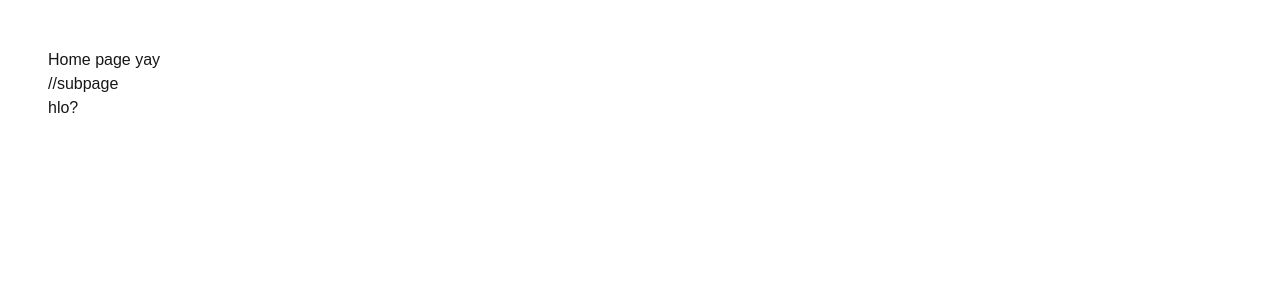
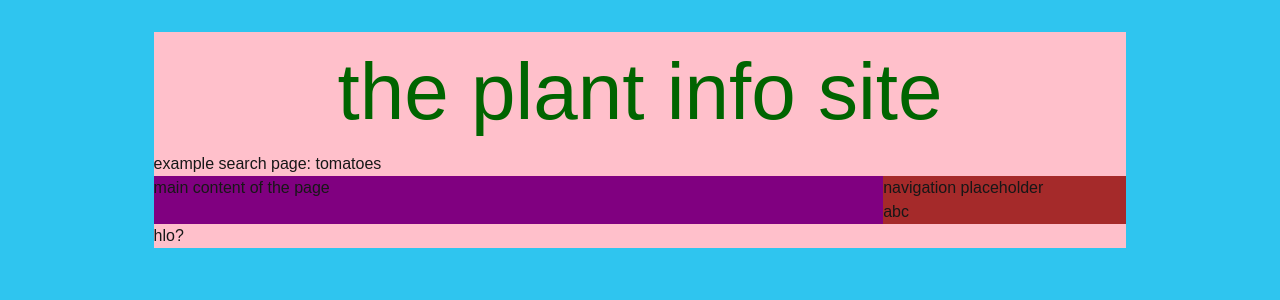
Before and after one commit to kabij-n-o-m/website_plants, a Next.js app: page / in a window 1280 px wide. Shown: the top 300 px of the page. Built offline with nearby package versions, Linux system fonts and the light colour scheme.

Commit message:
started making a homepage layout

```diff
--- /dev/null
+++ b/app/components/Navigation.tsx
@@ -0,0 +1,11 @@
+import React from 'react'
+
+const Navigation = () => {
+  return (
+    <div>
+
+    </div>
+  )
+}
+
+export default Navigation
--- /dev/null
+++ b/app/components/almostGlobal.css
@@ -0,0 +1,15 @@
+.contentandnav{
+display: flex;
+flex-direction: row;
+
+}
+
+.navbar {
+    background-color: brown;
+    flex: 1;
+}
+
+.content{
+    background-color: purple;
+    flex: 3;
+}
--- /dev/null
+++ b/app/fonts.ts
@@ -0,0 +1,3 @@
+import { Silkscreen } from 'next/font/google';
+
+export const slikscreen = Silkscreen({weight: ['400', '700'], variable: "--h1-font"});
--- a/app/globals.css
+++ b/app/globals.css
@@ -1,7 +1,7 @@
 @import "tailwindcss";
 
 :root {
-  --background: #ffffff;
+  --background: #2fc5ef;
   --foreground: #171717;
 }
 
@@ -23,5 +23,17 @@ body {
   background: var(--background);
   color: var(--foreground);
   font-family: Arial, Helvetica, sans-serif;
-  padding: 3rem;
+  padding: 2rem;
 }
+
+main {
+  background-color: pink;
+  width: 80%;
+  align-self: center;
+}
+
+h1 {
+  color: darkgreen;
+  font-size: 5rem;
+  text-align: center;
+}
--- a/app/page.tsx
+++ b/app/page.tsx
@@ -1,5 +1,5 @@
-import Image from "next/image";
 import Link from "next/link";
+import "./components/almostGlobal.css"
 
 export interface Plant {
   id: string;
@@ -11,9 +11,14 @@ export interface Plant {
 
 export default function Home() {
   return (
-    <main> <h1>Home page yay</h1>
-    //<Link href="/sub">subpage</Link>
-    <h1> hlo?</h1>
+    <main> <h1>the plant info site</h1>
+    <Link href="/sub">example search page: tomatoes</Link>
+    <div className="contentandnav">
+      <div className="content"> main content of the page </div>
+      <div className="navbar">navigation placeholder<br/> abc</div>
+
+    </div>
+    <h2> hlo?</h2>
     </main>
   );
 }
```
Also changed, not shown: app/plant-details/[slug]/DetailsLayout.css (added), 1 other file (tests, documents, lock files or other folders).
